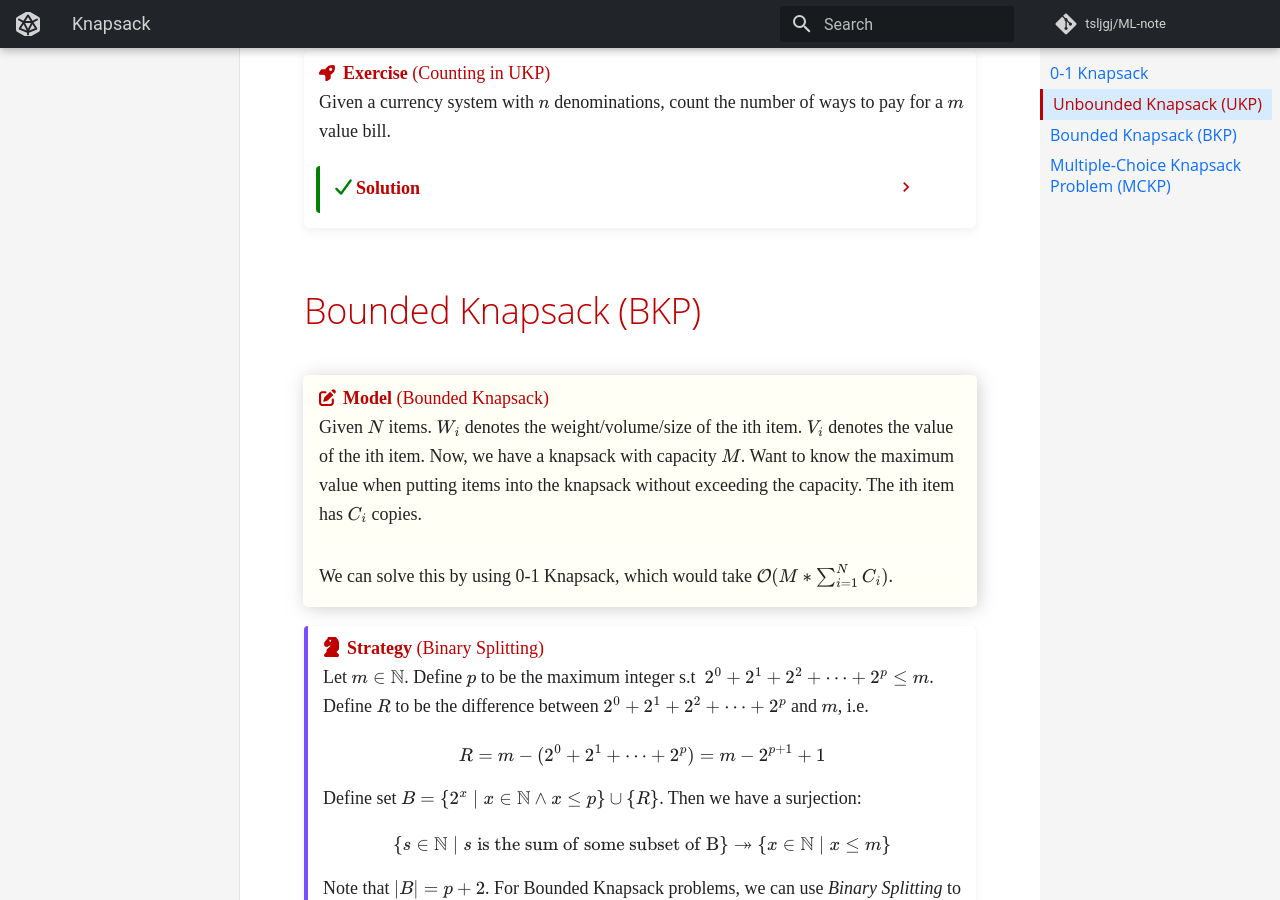
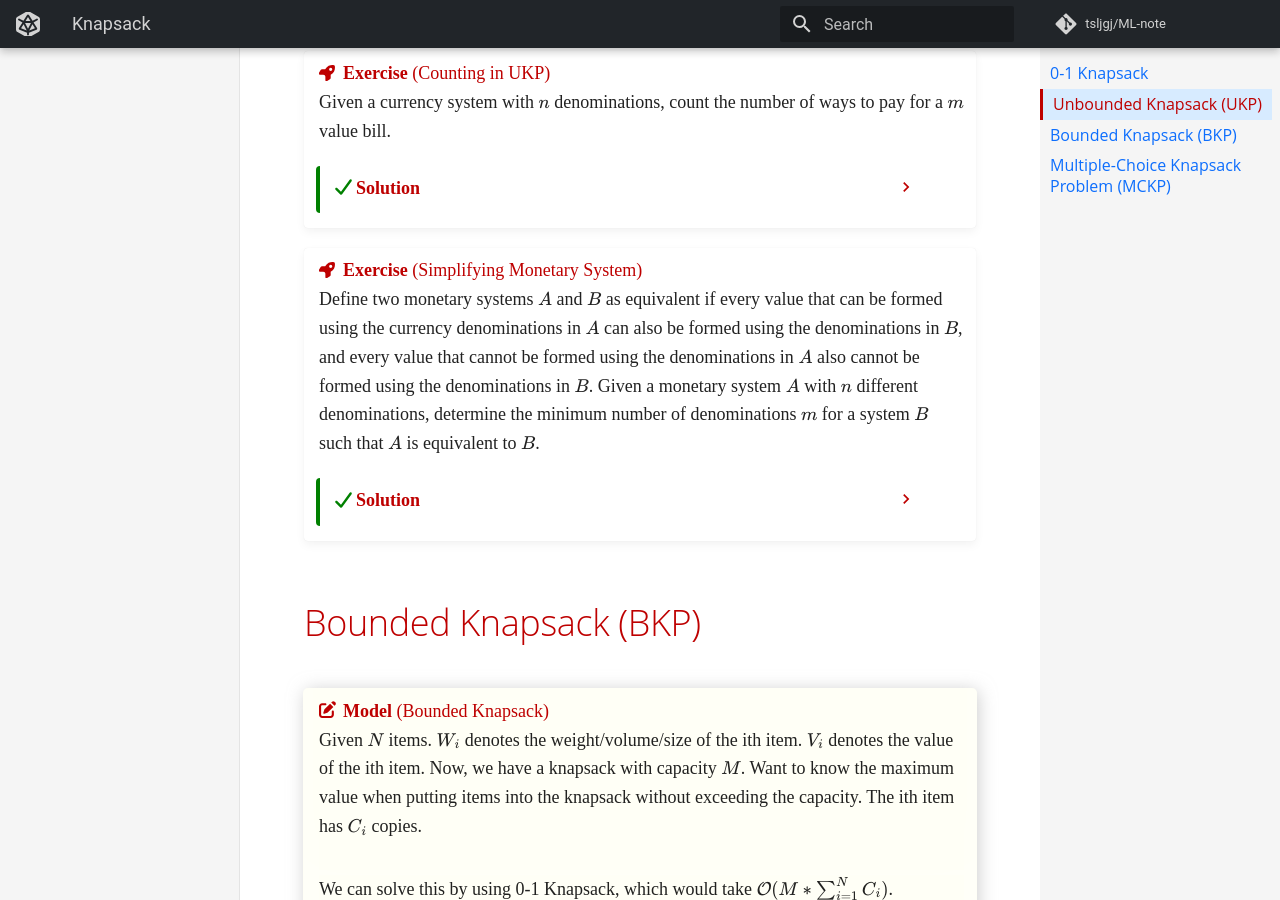
Before and after one commit to tsljgj/ML-note, an MkDocs documentation site: the page built from docs/dp/Knapsack.md, in a window 1280 px wide and 900 px high, scrolled down 4586 px. Built offline with MkDocs 1.6.1 and Material for MkDocs 9.7.7, drawn with Linux system fonts in a browser that asks for light colours; some web fonts are replaced; comment, search, counter and statistics services are not loaded.

Commit message:
knapsack 1.21

````diff
--- a/docs/dp/Knapsack.md
+++ b/docs/dp/Knapsack.md
@@ -206,6 +206,36 @@
         }
         ```
 
+!!! ex "**Exercise** (Simplifying Monetary System)"
+    Define two monetary systems \( A \) and \( B \) as equivalent if every value that can be formed using the currency denominations in \( A \) can also be formed using the denominations in \( B \), and every value that cannot be formed using the denominations in \( A \) also cannot be formed using the denominations in \( B \). Given a monetary system \( A \) with \( n \) different denominations, determine the minimum number of denominations \( m \) for a system \( B \) such that \( A \) is equivalent to \( B \).
+
+    ??? sl "**Solution**"
+        Consider the sorted denominations $a_1, a_2, \cdots, a_n$. Note that we must not pick denominations less than $a_1$ because they are not representable in system $A$. We must pick $a_1$. For $a_2$, if it can be formed by $a_1$, then we should not pick it; otherwise, we must pick it or we cannot form $a_2$. Simiarly, when we want to determine whether to pick $a_i$, we want to know if $a_i$ can be formed by $a_1, a_2, \cdots, a_{i-1}$. This can be solved using the method similar to "Counting in UKP." The only difference is, instead of adding up $dp[j]$, we now seek maximum.
+
+        ``` cpp linenums="1"
+        #include<bits/stdc++.h>
+        using namespace std;
+        int a[25020], dp[25020];
+        int main(){
+            int n,ans;
+            cin>>n;
+            for(int i=1;i<=n;i++)
+                cin>>a[i];
+            sort(a+1,a+n+1);
+            memset(dp, 0, sizeof(dp));
+            dp[0] = 1;
+            ans = 0;
+            for(int i=1;i<=n;i++){
+                if(dp[a[i]]==1) continue;
+                ans++;
+                for(int j=a[i];j<=25000;j++){
+                    dp[j] = max(dp[j], dp[j-a[i]]);
+                }
+            }
+            cout<<ans<<endl;
+        }
+        ```
+
 ## Bounded Knapsack (BKP)
 !!! df "**Model** (Bounded Knapsack)"
     Given $N$ items. $W_i$ denotes the weight/volume/size of the ith item. $V_i$ denotes the value of the ith item. Now, we have a knapsack with capacity $M$. Want to know the maximum value when putting items into the knapsack without exceeding the capacity. The ith item has $C_i$ copies. <br> <br>
--- a/mkdocs.yml
+++ b/mkdocs.yml
@@ -10,6 +10,7 @@ nav:
   - Deep Learning:
     - Linear Models: dl/lnn.md
     - Softmax: dl/softmax.md
+    - Multilayer Perceptrons: dl/perceptron.md
   - Dynamic Programming:
     - Basics: dp/basics.md
     - Linear DP: dp/linear.md
````
Also changed, not shown: docs/dl/perceptron.md (added).
